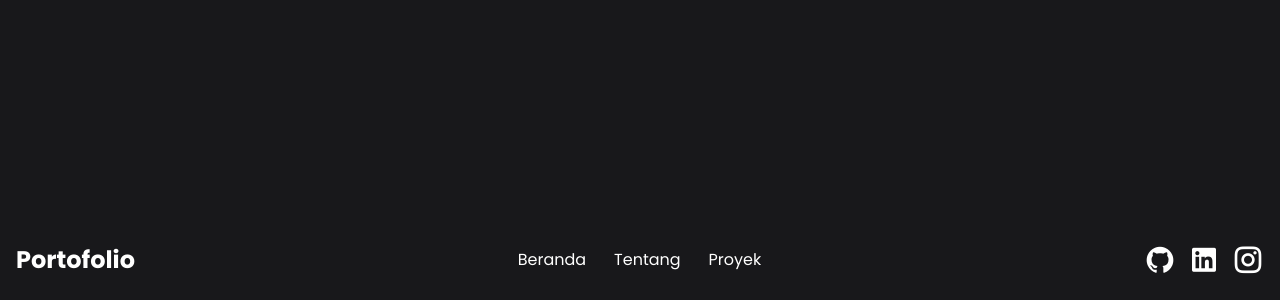
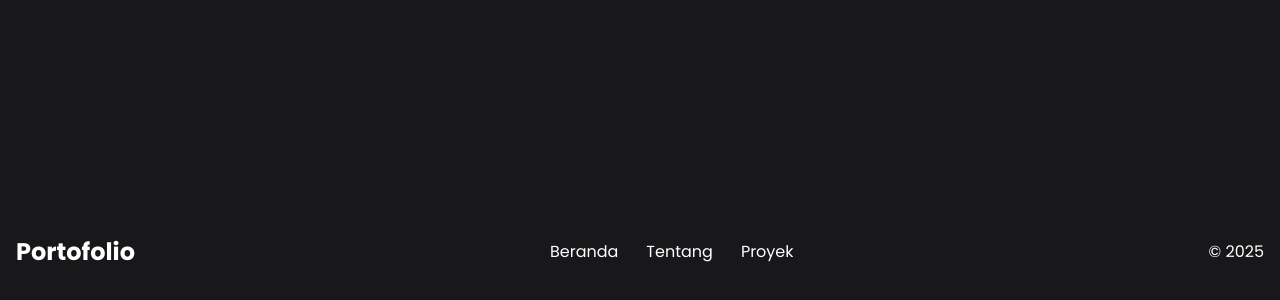
Before and after one commit to dafahuda/myportfolio, a React (Vite) app: page / in a window 1280 px wide. Shown: the part 4251-4551 px from the top of the page. Built offline with nearby package versions, Linux system fonts and the light colour scheme.

Commit message:
Copyright & tahun

```diff
--- a/src/components/Footer.jsx
+++ b/src/components/Footer.jsx
@@ -1,4 +1,5 @@
 const Footer = () => {
+  const year = new Date().getFullYear();
   return (
     <div className="mt-32 py-4 flex md:flex-row flex-col gap-6 md:gap-0 justify-between items-center">
       <h1 className="text-2xl font-bold">Portofolio</h1>
@@ -7,17 +8,7 @@ const Footer = () => {
         <a href="#tentang">Tentang</a>
         <a href="#proyek">Proyek</a>
       </div>
-      <div className="flex items-center gap-3">
-        <a href="#">
-          <i className="ri-github-fill ri-2x"></i>
-        </a>
-        <a href="#">
-          <i className="ri-linkedin-box-fill ri-2x"></i>
-        </a>
-        <a href="#">
-          <i className="ri-instagram-line ri-2x"></i>
-        </a>
-      </div>
+      <span>© {year}</span>
     </div>
   );
 };
```
